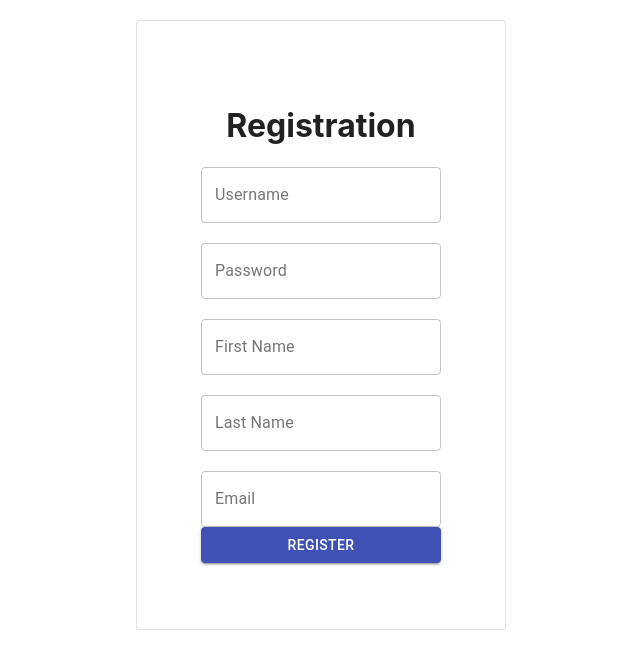
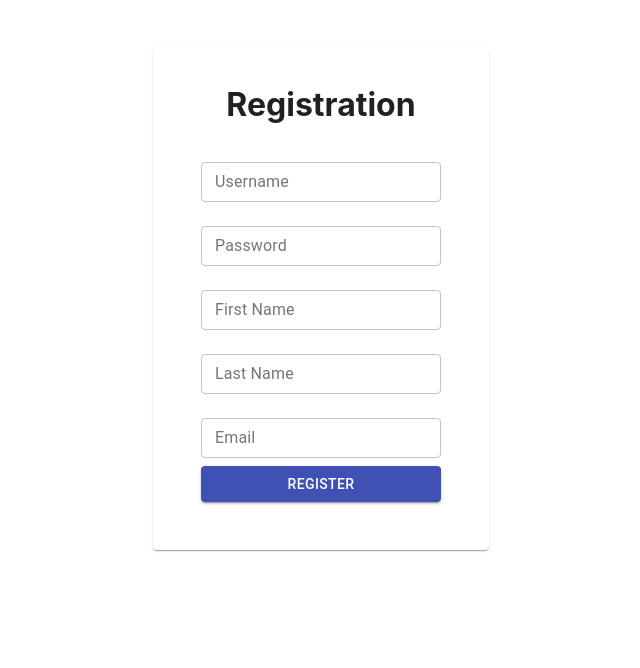
Before and after one commit to Chatter-Box/FrontEndChatterBox, a React (Create React App) app: page /register in a window 1280 px wide. Shown: the top 668 px of the page, without its empty margins (319-959 px from the left). Built offline with nearby package versions, Linux system fonts and the light colour scheme.

Commit message:
added links from login to registration

```diff
--- a/src/components/login/login.css
+++ b/src/components/login/login.css
@@ -11,6 +11,11 @@
     top: 40px;
 }
 
+.link:hover {
+    cursor: pointer;
+    color: aqua;
+}
+
 .person__icon {
     position: absolute;
     bottom: 6px;
--- a/src/components/login/login.js
+++ b/src/components/login/login.js
@@ -1,12 +1,14 @@
 import { FormControl, FormHelperText, Input, InputLabel, Grid, TextField, Button, Link, Paper } from '@material-ui/core';
 import React, { useState } from 'react';
 import PersonIcon from '@material-ui/icons/Person';
+import { useHistory } from 'react-router';
 import './login.css';
 
 export default function Login() {
 
     const [username, setUsername] = useState('');
     const [password, setPassword] = useState('');
+    const history = useHistory();
 
     const checkIfUserExists = (event) => {
         event.preventDefault();
@@ -28,6 +30,11 @@ export default function Login() {
         setPassword('');
     }
 
+    const goToRegistration = (event) => {
+        event.preventDefault();
+        history.push('/register');
+    }
+
     console.log(username);
     console.log(password);
 
@@ -45,9 +52,9 @@ export default function Login() {
 
                 <Button className='item__position' fullWidth variant='contained' disabled={!username || !password} onClick={checkIfUserExists} size='medium' color='primary'>Login</Button> <br/><br/><br/>
 
-                <Link className='item__position' /*href='Link to registration page'*/>Create a New Account</Link> <br/>
+                <Link className='item__position link' onClick={goToRegistration}>Create a New Account</Link> <br/>
             </Paper>
-            <PersonIcon className='person__icon' /*href='Link to the about me page'*/ style={{fontSize: '100px'}}/>
+            <PersonIcon className='person__icon link' /*href='Link to the about me page'*/ style={{fontSize: '100px'}}/>
         </Grid>
     );
 }
--- a/src/components/register/register.css
+++ b/src/components/register/register.css
@@ -1,5 +1,6 @@
-.paper__style {
+.paper {
   width: 15rem;
-  position: relative;
-  height: 27rem;
+  height: auto;
+  padding: 1rem 3rem 3rem 3rem;
+  margin: 3rem;
 }
--- a/src/components/register/register.js
+++ b/src/components/register/register.js
@@ -1,6 +1,8 @@
 import { Grid, Paper, TextField, Button } from '@material-ui/core';
 import React, { useState } from 'react';
+import { useHistory } from 'react-router-dom';
 import './register.css';
+
 
 export const Register = () => {
 
@@ -9,6 +11,7 @@ export const Register = () => {
     const [firstName, setFirstName] = useState('');
     const [lastName, setLastName] = useState('');
     const [email, setEmail] = useState('');
+    const history = useHistory();
 
     const registerProfile = (event) => {
         event.preventDefault();
@@ -25,7 +28,7 @@ export const Register = () => {
                 email: email
             })
         });
-        resetTextFields();
+        history.push('/');
     }
 
     const resetTextFields = () => {
@@ -38,18 +41,23 @@ export const Register = () => {
 
     return (
         <Grid align='center'>
-            <Paper className='paper__style' variant='outlined'>
+            <Paper className='paper'>
                 <h1>Registration</h1>
-                <TextField label='Username' variant='outlined' fullWidth
-                value={username} onChange={(input) => setUsername(input.target.value)}/> <br/><br/>
-                <TextField label='Password' type='password' variant='outlined' fullWidth
-                value={password} onChange={(input) => setPassword(input.target.value)}/> <br/><br/>
-                <TextField label='First Name' variant='outlined' fullWidth
-                value={firstName} onChange={(input) => setFirstName(input.target.value)}/> <br/><br/>
-                <TextField label='Last Name' variant='outlined' fullWidth
-                value={lastName} onChange={(input) => setLastName(input.target.value)}/> <br/><br/>
-                <TextField label='Email' type='email' variant='outlined' fullWidth
+                <TextField label='Username' variant='outlined' fullWidth margin='normal' size='small'
+                value={username} onChange={(input) => setUsername(input.target.value)}/>
+
+                <TextField label='Password' variant='outlined' fullWidth margin='normal' type='password' size='small'
+                value={password} onChange={(input) => setPassword(input.target.value)}/>
+
+                <TextField label='First Name' variant='outlined' fullWidth margin='normal' size='small'
+                value={firstName} onChange={(input) => setFirstName(input.target.value)}/>
+
+                <TextField label='Last Name' variant='outlined' fullWidth margin='normal' size='small'
+                value={lastName} onChange={(input) => setLastName(input.target.value)}/>
+
+                <TextField label='Email' type='email' variant='outlined' fullWidth margin='normal' size='small'
                 value={email} onChange={(input) => setEmail(input.target.value)}/>
+
                 <Button variant='contained' color='primary' fullWidth
                 onClick={registerProfile}>Register</Button>
             </Paper>
```
